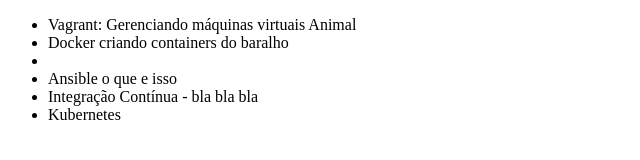
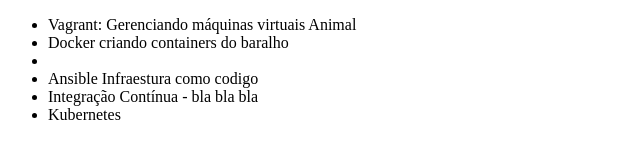
Before and after one commit to marcosaugustomodesto/alura-git, a plain HTML site: page index.html in a window 1280 px wide. Shown: the full height of the page, 0-640 px from the left. Drawn offline with Linux system fonts and the light colour scheme.

Commit message:
mudando titulo ansible

```diff
--- a/index.html
+++ b/index.html
@@ -8,7 +8,7 @@
     <ul>
         <li>Vagrant: Gerenciando máquinas virtuais Animal</li>
         <li>Docker criando containers do baralho<li>
-        <li>Ansible o que e isso</li>
+        <li>Ansible Infraestura como codigo</li>
         <li>Integração Contínua - bla bla bla</li>
         <li>Kubernetes</li>
     </ul>
```
